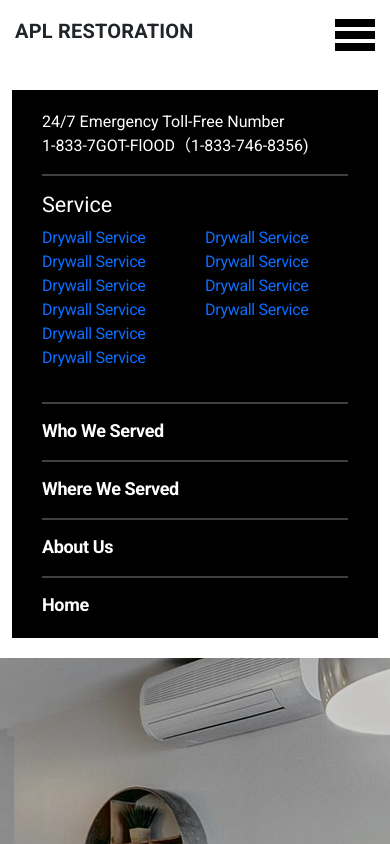
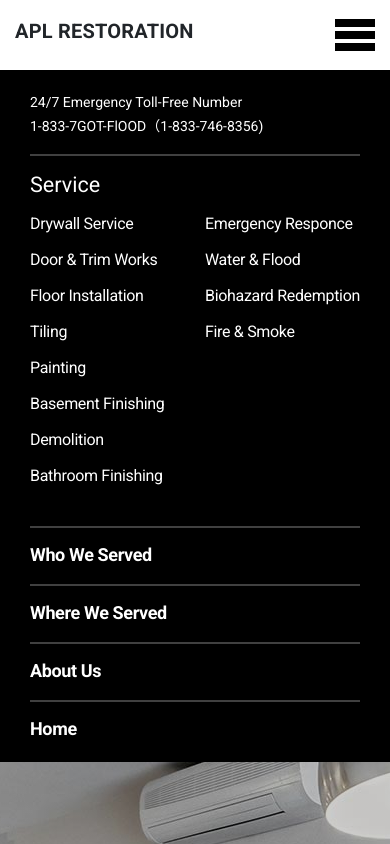
Before and after one commit to aplrestoration/apl-react, a React (Create React App) app: page /about in a window 390 px wide. Both pictures are taken after a click on the element 354 px from the left and 35 px from the top of the page. Shown: the top 844 px of the page. Built offline with nearby package versions, Linux system fonts and the light colour scheme.

Commit message:
mobile menu updated

```diff
--- a/src/components/MobileMenu.js
+++ b/src/components/MobileMenu.js
@@ -5,9 +5,9 @@
 
 const MobileMenu = () => {
   return (
-    <div className="container-fluid mobile-menu d-lg-none">
+    <div className="mobile-menu d-lg-none">
       <div className="mobile-menu-card">
-        <span className=" ">
+        <span className="mobile-menu-info">
           24/7 Emergency Toll-Free Number <br />
           1-833-7GOT-FlOOD（1-833-746-8356)
         </span>
--- a/src/components/MobileMenuService.js
+++ b/src/components/MobileMenuService.js
@@ -13,27 +13,37 @@
           </li>
           <li className="nav-item">
             <Link to="/" className="mobile-nav-link">
-              Drywall Service
+            Door & Trim Works
             </Link>
           </li>
           <li className="nav-item">
             <Link to="/" className="mobile-nav-link">
-              Drywall Service
+            Floor Installation
             </Link>
           </li>
           <li className="nav-item">
             <Link to="/" className="mobile-nav-link">
-              Drywall Service
+            Tiling
             </Link>
           </li>
           <li className="nav-item">
             <Link to="/" className="mobile-nav-link">
-              Drywall Service
+            Painting
             </Link>
           </li>
           <li className="nav-item">
             <Link to="/" className="mobile-nav-link">
-              Drywall Service
+            Basement Finishing
+            </Link>
+          </li>
+          <li className="nav-item">
+            <Link to="/" className="mobile-nav-link">
+            Demolition
+            </Link>
+          </li>
+          <li className="nav-item">
+            <Link to="/" className="mobile-nav-link">
+            Bathroom Finishing
             </Link>
           </li>
         </ul>
@@ -42,22 +52,22 @@
         <ul className="list-unstyled">
           <li className="nav-item">
             <Link to="/" className="mobile-nav-link">
-              Drywall Service
+            Emergency Responce
             </Link>
           </li>
           <li className="nav-item">
             <Link to="/" className="mobile-nav-link">
-              Drywall Service
+            Water & Flood
             </Link>
           </li>
           <li className="nav-item">
             <Link to="/" className="mobile-nav-link">
-              Drywall Service
+            Biohazard Redemption
             </Link>
           </li>
           <li className="nav-item">
             <Link to="/" className="mobile-nav-link">
-              Drywall Service
+            Fire & Smoke
             </Link>
           </li>
         </ul>
--- a/src/index.css
+++ b/src/index.css
@@ -103,8 +103,8 @@
 .mobile-menu {
   transform: scale(1);
   opacity: 1;
-  padding: 20px 15px;
-  margin-top: -0px;
+
+
 }
 
 .mobile-menu-card {
@@ -128,10 +128,17 @@
 }
 
 .mobile-nav-link {
+  color: white;
   text-decoration: none;
   font-size: 16px;
-  line-height: 18px;
+  line-height: 36px;
   letter-spacing: -0.02em;
+  margin-bottom: 5px;
+}
+
+.mobile-menu-info {
+  font-size: 14px;
+  line-height: 16px;
 }
 
 .mobile-menu-title {
@@ -278,7 +285,7 @@
 
   img.icon-whoWeServed {
     width: 36px;
-    height:36px;
+    height: 36px;
     margin-right: 14px;
   }
 
@@ -395,7 +402,7 @@
 
   .footer-mob-icon {
     width: 100px;
-    height:140px
+    height: 140px;
   }
 }
 
```
